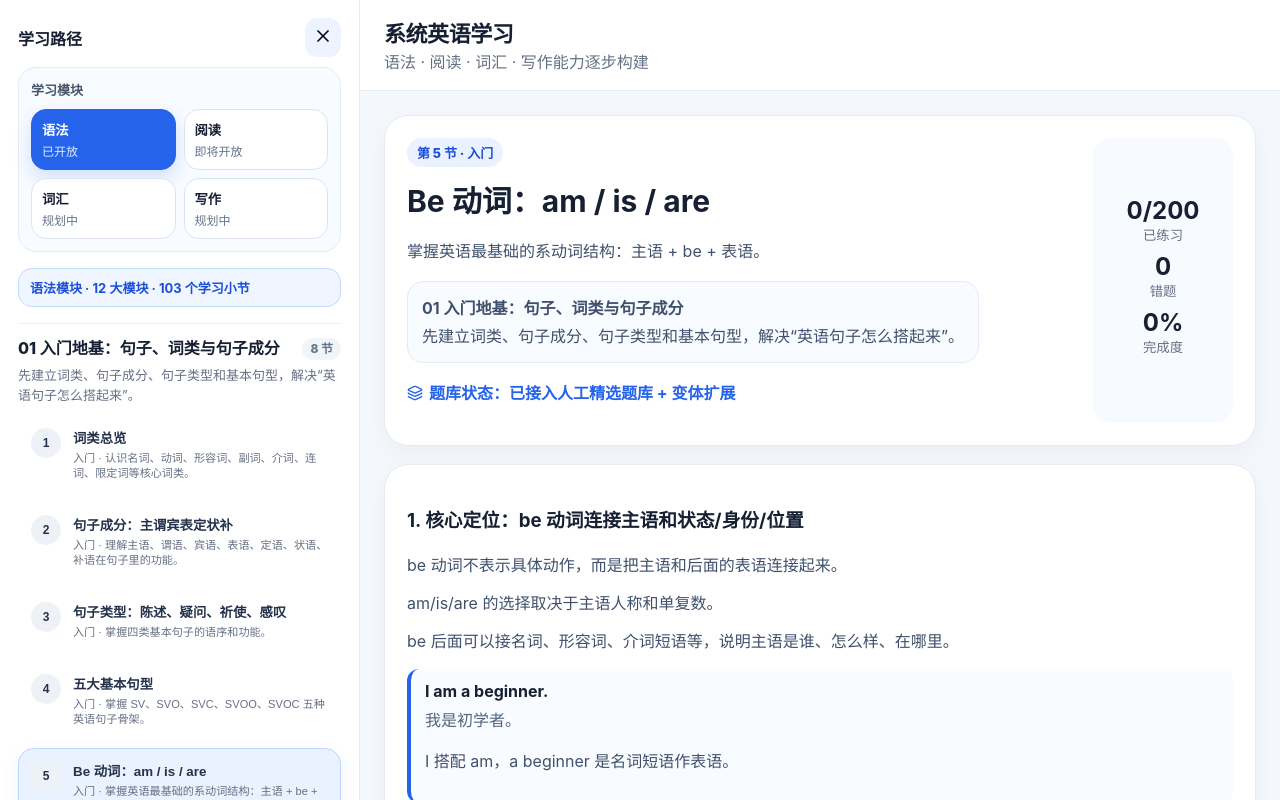
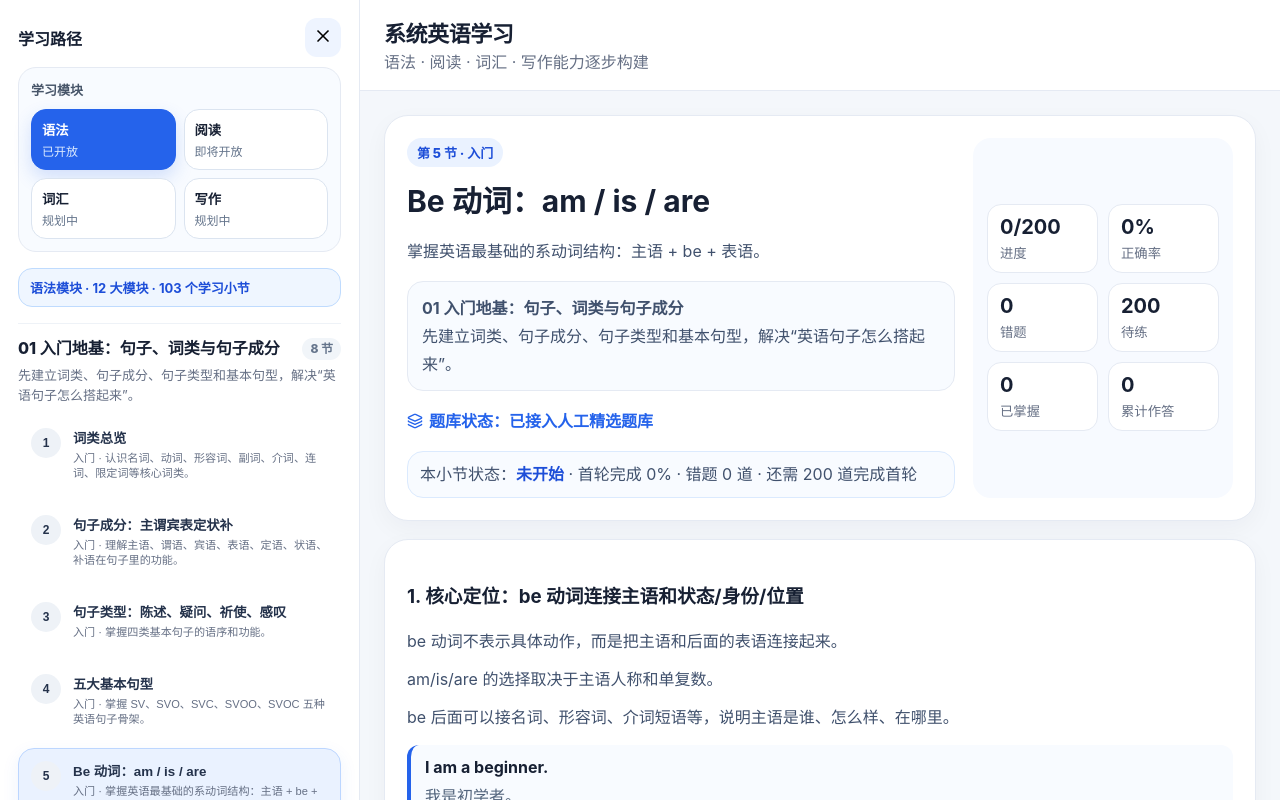
Before and after one commit to yipengup/english-learning-app, a React (Vite) app: page / in a window 1280 px wide. Shown: the top 800 px of the page. Built offline with nearby package versions, Linux system fonts and the light colour scheme.

Commit message:
Update practice entry points and stats dashboard

```diff
--- a/src/main.jsx
+++ b/src/main.jsx
@@ -3,13 +3,14 @@ import { createRoot } from 'react-dom/client';
 import { BookOpen, CheckCircle2, Menu, X, RotateCcw, Layers3 } from 'lucide-react';
 import './styles/app.css';
 import './styles/modules.css';
+import './styles/practiceStats.css';
 import { grammarCatalog, grammarGroups } from './data/grammarCatalog';
 import { foundationLessonDetails } from './data/grammarLessons/foundationLessons';
 import { buildQuestionBank } from './data/questionBank';
 import { hasCuratedQuestionBank } from './data/questionBanks';
 import { getLearningModule, getModuleStatusLabel, learningModules } from './data/learningModules';
 import { loadState, saveState } from './shared/storage';
-import { createPracticeSession, gradeAnswer, getProgressSummary, mergeAnswerRecord, pickNextQuestion } from './domain/practiceEngine';
+import { createPracticeSession, gradeAnswer, getProgressSummary, mergeAnswerRecord, pickNextQuestion, PRACTICE_STRATEGIES } from './domain/practiceEngine';
 import { getGrammarAnswers, updateGrammarAnswer } from './domain/progressRepository';
 
 const APP_NAME = '系统英语学习';
@@ -53,9 +54,11 @@ function App() {
     persist({ ...state, activeModule: DEFAULT_MODULE_ID, lastGrammarId: id });
   }
 
-  function startPractice(strategy = 'unanswered-first') {
+  function startPractice(strategy = PRACTICE_STRATEGIES.SEQUENTIAL) {
     setActiveModuleId(DEFAULT_MODULE_ID);
-    setPractice(createPracticeSession(bank, activeAnswers, strategy));
+    const session = createPracticeSession(bank, activeAnswers, strategy);
+    if (!session.current) return;
+    setPractice(session);
   }
 
   function submitAnswer(option) {
@@ -69,7 +72,12 @@ function App() {
 
   function nextQuestion() {
     const latest = loadState().answers?.[active.id] || {};
-    setPractice({ ...practice, current: pickNextQuestion(bank, latest, practice.strategy), selected: null, checked: false, count: practice.count + 1 });
+    const current = pickNextQuestion(bank, latest, practice.strategy);
+    if (!current) {
+      setPractice(null);
+      return;
+    }
+    setPractice({ ...practice, current, selected: null, checked: false, count: practice.count + 1 });
   }
 
   function goNextSection() {
@@ -225,21 +233,62 @@ function RichText({ text }) {
 }
 
 function LearningView({ grammar, progress, curated, activeIndex, onStart }) {
+  const statusLabel = progress.done === 0 ? '未开始' : progress.done < progress.total ? '进行中' : progress.wrong > 0 ? '复习中' : '首轮完成';
+  const wrongDisabled = progress.wrong === 0;
+
   return <section className="content">
-    <div className="hero"><div><span className="tag">第 {activeIndex + 1} 节 · {grammar.level}</span><h2>{grammar.title}</h2><p>{grammar.summary}</p><p className="path"><b>{grammar.categoryTitle}</b><br/>{grammar.categoryDescription}</p><p className="quality"><Layers3 size={16}/>题库状态：{curated ? '已接入人工精选题库 + 变体扩展' : '暂用通用题库，待人工精选题库接入'}</p></div><div className="stats"><b>{progress.done}/{progress.total}</b><small>已练习</small><b>{progress.wrong}</b><small>错题</small><b>{progress.completionRate}%</b><small>完成度</small></div></div>
+    <div className="hero">
+      <div>
+        <span className="tag">第 {activeIndex + 1} 节 · {grammar.level}</span>
+        <h2>{grammar.title}</h2>
+        <p>{grammar.summary}</p>
+        <p className="path"><b>{grammar.categoryTitle}</b><br/>{grammar.categoryDescription}</p>
+        <p className="quality"><Layers3 size={16}/>题库状态：{curated ? '已接入人工精选题库' : '暂用通用题库，待人工精选题库接入'}</p>
+        <div className="studyStatus">本小节状态：<b>{statusLabel}</b> · 首轮完成 {progress.completionRate}% · 错题 {progress.wrong} 道 · 还需 {progress.pending} 道完成首轮</div>
+      </div>
+      <div className="stats statGrid">
+        <div><b>{progress.done}/{progress.total}</b><small>进度</small></div>
+        <div><b>{progress.accuracyRate}%</b><small>正确率</small></div>
+        <div><b>{progress.wrong}</b><small>错题</small></div>
+        <div><b>{progress.pending}</b><small>待练</small></div>
+        <div><b>{progress.mastered}</b><small>已掌握</small></div>
+        <div><b>{progress.totalAttempts}</b><small>累计作答</small></div>
+      </div>
+    </div>
     {grammar.sections.map(sec => <article className="card" key={sec.heading}><h3>{sec.heading}</h3><RichText text={sec.body}/>{sec.examples.map(ex => <div className="example" key={ex.en}><b>{ex.en}</b><span>{ex.zh}</span><p>{ex.note}</p></div>)}</article>)}
-    <div className="actions"><button className="primary" onClick={() => onStart('unanswered-first')}><BookOpen size={20}/>开始练习本语法</button><button className="secondary" onClick={() => onStart('wrong-first')}>优先复习错题</button></div>
+    <div className="actions practiceActions">
+      <button className="primary" onClick={() => onStart(PRACTICE_STRATEGIES.SEQUENTIAL)}><BookOpen size={20}/>继续顺序练习</button>
+      <button className="secondary" disabled={wrongDisabled} title={wrongDisabled ? '暂无错题，先完成一轮练习吧' : ''} onClick={() => onStart(PRACTICE_STRATEGIES.WRONG_ONLY)}>练当前小节错题</button>
+      <button className="secondary" onClick={() => onStart(PRACTICE_STRATEGIES.RANDOM_REVIEW)}>随机冲刺 10 题</button>
+    </div>
+    {wrongDisabled && <p className="actionHint">暂无错题，先完成一轮练习吧。</p>}
   </section>;
+}
+
+function getStrategyLabel(strategy) {
+  if (strategy === PRACTICE_STRATEGIES.WRONG_ONLY || strategy === 'wrong-first') return '当前小节错题专项';
+  if (strategy === PRACTICE_STRATEGIES.RANDOM_REVIEW) return '随机冲刺';
+  return '顺序练习';
 }
 
 function PracticeView({ practice, grammar, onSubmit, onNext, onEnd, onNextSection }) {
   const q = practice.current;
+  if (!q) {
+    return <section className="content practice practicePage">
+      <article className="card answerCard">
+        <h3>当前没有可练习的题目</h3>
+        <p>当前模式下没有可用题目。可以先返回本小节继续顺序练习。</p>
+        <div className="actions"><button className="primary" onClick={onEnd}>返回本小节</button></div>
+      </article>
+    </section>;
+  }
+
   return <section className="content practice practicePage">
     <div className="practiceTop practiceHero">
       <div>
         <span className="tag">{grammar.title}</span>
         <h2>选择题练习</h2>
-        <p>当前策略：{practice.strategy === 'wrong-first' ? '错题优先' : '未做题优先'}。先判断空格在句子里承担什么功能，再看选项词类和结构。</p>
+        <p>当前策略：{getStrategyLabel(practice.strategy)}。先判断目标词在句子里承担什么功能，再看选项词类和结构。</p>
       </div>
       <button className="ghost" onClick={onEnd}>随时结束练习</button>
     </div>
```
